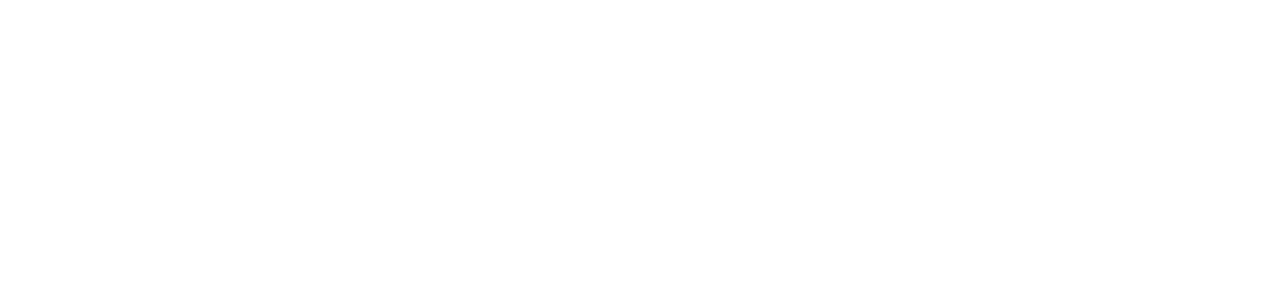
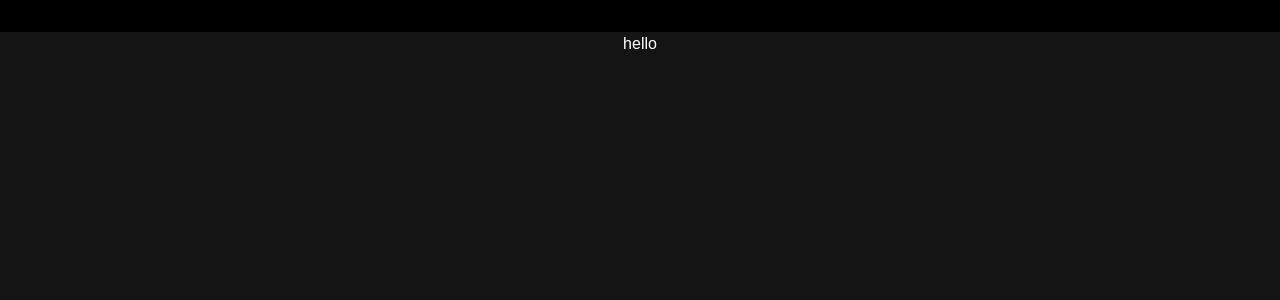
Before and after one commit to Francescostefan1998/beerbuzz-frontend, a React (Create React App) app: page /home in a window 1280 px wide. Before the commit this address had no page. Shown: the top 300 px of the page. Built offline with nearby package versions, Linux system fonts and the light colour scheme; the HTML template or start-up script is replaced by a standard one.

Commit message:
starting create navbar
starting create navbar

```diff
--- a/src/App.js
+++ b/src/App.js
@@ -1,6 +1,7 @@
 import { BrowserRouter, Routes, Route } from "react-router-dom";
 import "bootstrap/dist/css/bootstrap.min.css";
 import LoginBackground from "./components/login/webLogin/loginBackground/LoginBackground";
+import HomePage from "./components/home/homePage/HomePage";
 import "./App.css";
 
 function App() {
@@ -9,6 +10,7 @@ function App() {
       <BrowserRouter>
         <Routes>
           <Route path="/" element={<LoginBackground />} />
+          <Route path="/home" element={<HomePage />} />
         </Routes>
       </BrowserRouter>
     </div>
--- /dev/null
+++ b/src/components/home/homePage/HomePage.jsx
@@ -0,0 +1,13 @@
+import "./homePage.css";
+import NavBar from "../navBar/NavBar";
+
+const HomePage = () => {
+  return (
+    <div className="homePage">
+      <NavBar />
+      <div>hello</div>
+    </div>
+  );
+};
+
+export default HomePage;
--- /dev/null
+++ b/src/components/home/homePage/homePage.css
@@ -0,0 +1,5 @@
+.homePage {
+  background-color: var(--background-dark);
+  width: 100%;
+  height: 100vh;
+}
--- /dev/null
+++ b/src/components/home/navBar/NavBar.jsx
@@ -0,0 +1,10 @@
+import "./navBar.css";
+const NavBar = () => {
+  return (
+    <div className="my-navbar">
+      <div></div>
+    </div>
+  );
+};
+
+export default NavBar;
--- /dev/null
+++ b/src/components/home/navBar/navBar.css
@@ -0,0 +1,8 @@
+.my-navbar {
+  background-color: var(--background-black);
+  position: sticky;
+  top: 0;
+  left: 0;
+  width: 100%;
+  padding: 2vh;
+}
--- a/src/components/login/webLogin/loginModal/LoginModal.jsx
+++ b/src/components/login/webLogin/loginModal/LoginModal.jsx
@@ -1,6 +1,6 @@
 import "./loginModal.css";
 import { FaGoogle } from "react-icons/fa";
-
+import { useNavigate } from "react-router-dom";
 const LoginModal = ({
   setRegister,
   mainClass,
@@ -9,6 +9,7 @@ const LoginModal = ({
   signUp,
   title,
 }) => {
+  const navigate = useNavigate();
   return (
     <div className={mainClass}>
       <div className="loginModal-form">
@@ -41,7 +42,12 @@ const LoginModal = ({
           <hr />
         </div>
         <div className="loginModal-links">
-          <div className="loginModal-links-click">{login}</div>
+          <div
+            className="loginModal-links-click"
+            onClick={() => navigate("/home")}
+          >
+            {login}
+          </div>
           <div className="loginModal-links-click" onClick={setRegister}>
             {signUp}
           </div>
```
